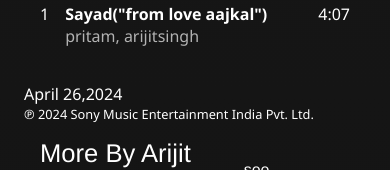
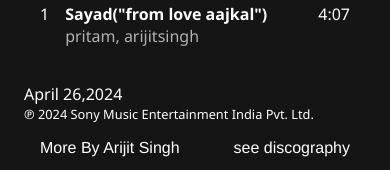
Before and after one commit to suresh-ahirwar/spotify_clone, a plain HTML site: page playlist.html in a window 390 px wide. Shown: the part 1433-1603 px from the top of the page. Drawn offline with Linux system fonts and the light colour scheme.

Commit message:
Update playlist.css

```diff
--- a/playlist.css
+++ b/playlist.css
@@ -215,3 +215,12 @@ font-family: 'Segoe UI', Tahoma, Geneva, Verdana, sans-serif;
 .c1{
     font-size: .8rem;
 }
+@media screen  and (max-width:415px){
+    .artist_para {
+       text-wrap: nowrap;
+       font-size: medium;
+    }
+    .footer_container{
+        gap:15px;
+    }
+  }
```
